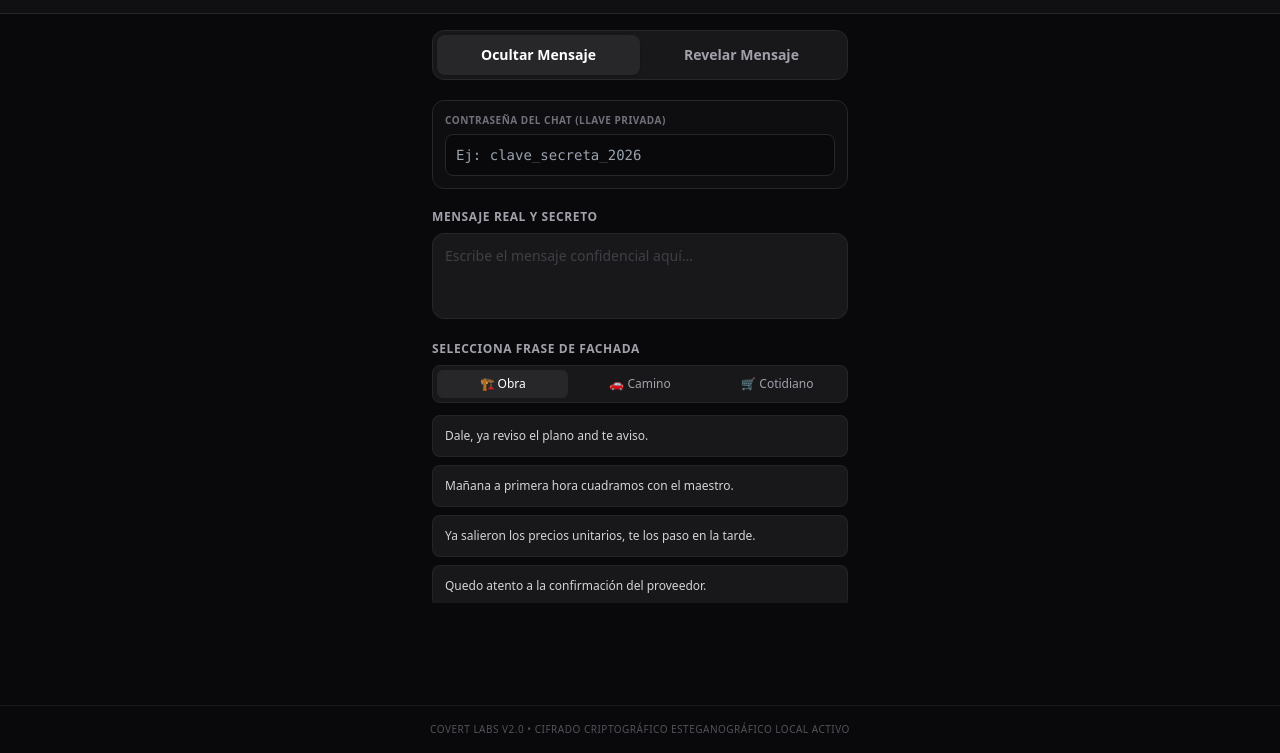
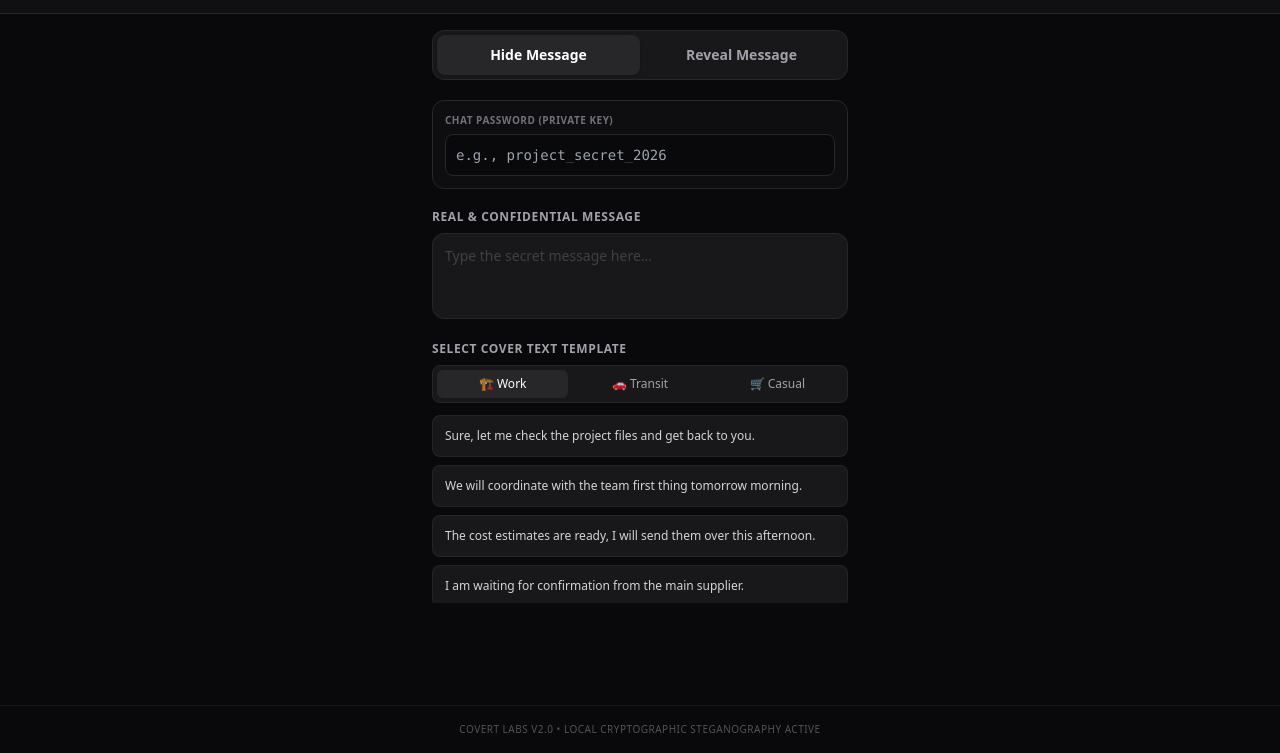
Before and after one commit to egomonumento-rgb/covert-app, a plain HTML site: page index.html in a window 1280 px wide. Shown: the part 47-800 px from the top of the page. Drawn offline with nearby package versions, Linux system fonts and the light colour scheme.

Commit message:
Update index.html

```diff
--- a/index.html
+++ b/index.html
@@ -1,5 +1,5 @@
 <!DOCTYPE html>
-<html lang="es">
+<html lang="en">
 <head>
     <meta charset="UTF-8">
     <meta name="viewport" content="width=device-width, initial-scale=1.0">
@@ -20,7 +20,7 @@
     <header class="border-b border-zinc-800 p-4 bg-zinc-900/50 backdrop-blur sticky top-0 z-50">
         <div class="max-w-md mx-auto flex justify-between items-center">
             <div class="flex items-center space-x-3">
-                <!-- Logo SVG de Seguridad Nativo -->
+                <!-- Native Security SVG Logo -->
                 <svg class="w-6 h-6 text-white" xmlns="http://www.w3.org/2000/svg" fill="none" viewBox="0 0 24 24" stroke-width="2.5" stroke="currentColor">
                     <path stroke-linecap="round" stroke-linejoin="round" d="M9 12.75L11.25 15 15 9.75m-3-7.036A11.959 11.959 0 013.598 6 11.99 11.99 0 003 9.749c0 5.592 3.824 10.29 9 11.623 5.176-1.332 9-6.03 9-11.622 0-1.31-.21-2.571-.598-3.751h-.152c-3.196 0-6.1-1.248-8.25-3.285z" />
                 </svg>
@@ -32,69 +32,69 @@
 
     <main class="flex-grow p-4 max-w-md mx-auto w-full space-y-5">
 
-        <!-- Tabs Principales -->
+        <!-- Main Tabs -->
         <div class="flex bg-zinc-900 p-1 rounded-xl border border-zinc-800">
             <button id="btn-tab-cifrar" class="w-1/2 py-2.5 text-sm font-semibold rounded-lg bg-zinc-800 text-white transition shadow" onclick="switchTab('cifrar')">
-                Ocultar Mensaje
+                Hide Message
             </button>
             <button id="btn-tab-descifrar" class="w-1/2 py-2.5 text-sm font-semibold rounded-lg text-zinc-400 hover:text-white transition" onclick="switchTab('descifrar')">
-                Revelar Mensaje
+                Reveal Message
             </button>
         </div>
 
-        <!-- Llave Compartida -->
+        <!-- Shared Secret Key -->
         <div class="bg-zinc-900/40 border border-zinc-800 p-3 rounded-xl space-y-1.5">
-            <label class="block text-[10px] font-bold uppercase tracking-wider text-zinc-500">Contraseña del Chat (Llave Privada)</label>
-            <input id="chat-password" type="password" class="w-full bg-zinc-950 border border-zinc-800 rounded-lg p-2.5 text-sm focus:outline-none focus:border-zinc-600 text-zinc-300 font-mono" placeholder="Ej: clave_secreta_2026">
+            <label class="block text-[10px] font-bold uppercase tracking-wider text-zinc-500">Chat Password (Private Key)</label>
+            <input id="chat-password" type="password" class="w-full bg-zinc-950 border border-zinc-800 rounded-lg p-2.5 text-sm focus:outline-none focus:border-zinc-600 text-zinc-300 font-mono" placeholder="e.g., project_secret_2026">
         </div>
 
-        <!-- SECCIÓN: OCULTAR -->
+        <!-- ENCRYPT SECTION -->
         <section id="section-cifrar" class="space-y-4">
             <div>
-                <label class="block text-xs font-semibold uppercase tracking-wider text-zinc-400 mb-2">Mensaje Real y Secreto</label>
-                <textarea id="mensaje-real" rows="3" class="w-full bg-zinc-900 border border-zinc-800 rounded-xl p-3 text-sm focus:outline-none focus:border-zinc-600 resize-none placeholder-zinc-700" placeholder="Escribe el mensaje confidencial aquí..."></textarea>
+                <label class="block text-xs font-semibold uppercase tracking-wider text-zinc-400 mb-2">Real & Confidential Message</label>
+                <textarea id="mensaje-real" rows="3" class="w-full bg-zinc-900 border border-zinc-800 rounded-xl p-3 text-sm focus:outline-none focus:border-zinc-600 resize-none placeholder-zinc-700" placeholder="Type the secret message here..."></textarea>
             </div>
 
-            <!-- Selector Rápido de Categorías Móvil -->
+            <!-- Mobile Category Quick Selector -->
             <div class="space-y-2">
-                <label class="block text-xs font-semibold uppercase tracking-wider text-zinc-400">Selecciona Frase de Fachada</label>
+                <label class="block text-xs font-semibold uppercase tracking-wider text-zinc-400">Select Cover Text Template</label>
                 <div class="flex space-x-1.5 bg-zinc-900 p-1 rounded-lg border border-zinc-800 overflow-x-auto">
-                    <button onclick="renderFrases('obra')" id="cat-obra" class="cat-btn flex-1 py-1.5 px-3 text-xs font-medium rounded-md bg-zinc-800 text-white whitespace-nowrap">🏗️ Obra</button>
-                    <button onclick="renderFrases('logistica')" id="cat-logistica" class="cat-btn flex-1 py-1.5 px-3 text-xs font-medium rounded-md text-zinc-400 hover:text-white whitespace-nowrap">🚗 Camino</button>
-                    <button onclick="renderFrases('cotidiano')" id="cat-cotidiano" class="cat-btn flex-1 py-1.5 px-3 text-xs font-medium rounded-md text-zinc-400 hover:text-white whitespace-nowrap">🛒 Cotidiano</button>
+                    <button onclick="renderFrases('work')" id="cat-work" class="cat-btn flex-1 py-1.5 px-3 text-xs font-medium rounded-md bg-zinc-800 text-white whitespace-nowrap">🏗️ Work</button>
+                    <button onclick="renderFrases('transit')" id="cat-transit" class="cat-btn flex-1 py-1.5 px-3 text-xs font-medium rounded-md text-zinc-400 hover:text-white whitespace-nowrap">🚗 Transit</button>
+                    <button onclick="renderFrases('casual')" id="cat-casual" class="cat-btn flex-1 py-1.5 px-3 text-xs font-medium rounded-md text-zinc-400 hover:text-white whitespace-nowrap">🛒 Casual</button>
                 </div>
 
-                <!-- Contenedor Dinámico de Frases Rápidas -->
+                <!-- Dynamic Quick Phrases Container -->
                 <div id="frases-container" class="grid grid-cols-1 gap-2 pt-1 max-h-48 overflow-y-auto">
-                    <!-- Inyectado por JS -->
+                    <!-- Injected by JS -->
                 </div>
             </div>
 
-            <!-- Contenedor del Resultado -->
+            <!-- Output Container -->
             <div id="resultado-cifrado-container" class="hidden space-y-2 pt-2">
-                <label class="block text-xs font-semibold uppercase tracking-wider text-zinc-500">Texto generado (El secreto ya está invisible adentro)</label>
+                <label class="block text-xs font-semibold uppercase tracking-wider text-zinc-500">Generated Text (Secret is now invisibly hidden inside)</label>
                 <div class="bg-zinc-900 border border-zinc-800 rounded-xl p-3 space-y-3">
                     <p id="resultado-cifrado-texto" class="bg-zinc-950 p-3 rounded-lg border border-zinc-800 text-sm text-zinc-300 break-words font-sans"></p>
                     <button onclick="copiarAlPortapapeles()" class="w-full bg-white text-black font-bold text-xs py-2.5 rounded-lg hover:bg-zinc-200 transition shadow">
-                        Copiar Mensaje Listo para WhatsApp
+                        Copy Message Ready for Chat
                     </button>
                 </div>
             </div>
         </section>
 
-        <!-- SECCIÓN: REVELAR -->
+        <!-- DECRYPT SECTION -->
         <section id="section-descifrar" class="hidden space-y-4">
             <div>
-                <label class="block text-xs font-semibold uppercase tracking-wider text-zinc-400 mb-2">Pegar Mensaje de WhatsApp</label>
-                <textarea id="texto-camuflado-input" rows="3" class="w-full bg-zinc-900 border border-zinc-800 rounded-xl p-3 text-sm focus:outline-none focus:border-zinc-600 resize-none placeholder-zinc-700" placeholder="Pega el texto de la fachada tal cual como llegó..."></textarea>
+                <label class="block text-xs font-semibold uppercase tracking-wider text-zinc-400 mb-2">Paste Chat Message</label>
+                <textarea id="texto-camuflado-input" rows="3" class="w-full bg-zinc-900 border border-zinc-800 rounded-xl p-3 text-sm focus:outline-none focus:border-zinc-600 resize-none placeholder-zinc-700" placeholder="Paste the cover text exactly as received..."></textarea>
             </div>
 
             <button onclick="procesarDescifrado()" class="w-full bg-zinc-800 text-white font-semibold text-sm py-3 rounded-xl hover:bg-zinc-700 border border-zinc-700 transition">
-                Extraer y Revelar Mensaje Oculto
+                Extract & Reveal Hidden Message
             </button>
 
             <div id="resultado-descifrar-container" class="hidden space-y-2 pt-2">
-                <label class="block text-xs font-bold uppercase tracking-wider text-emerald-500">⚠️ MENSAJE REVELADO</label>
+                <label class="block text-xs font-bold uppercase tracking-wider text-emerald-500">⚠️ DECRYPTED MESSAGE</label>
                 <div class="bg-emerald-950/20 border border-emerald-900/40 rounded-xl p-4 text-sm text-emerald-400 break-words">
                     <p id="resultado-descifrar-texto" class="font-medium tracking-wide"></p>
                 </div>
@@ -104,38 +104,39 @@
     </main>
 
     <footer class="p-4 text-center text-zinc-600 text-[10px] border-t border-zinc-900 tracking-wider uppercase">
-        Covert Labs v2.0 &bull; Cifrado Criptográfico Esteganográfico Local Activo
+        Covert Labs v2.0 &bull; Local Cryptographic Steganography Active
     </footer>
 
     <script>
+        // English contextual templates for international users
         const FACHADAS_TEMAS = {
-            obra: [
-                "Dale, ya reviso el plano and te aviso.",
-                "Mañana a primera hora cuadramos con el maestro.",
-                "Ya salieron los precios unitarios, te los paso en la tarde.",
-                "Quedo atento a la confirmación del proveedor.",
-                "Ya voy saliendo para la visita técnica."
+            work: [
+                "Sure, let me check the project files and get back to you.",
+                "We will coordinate with the team first thing tomorrow morning.",
+                "The cost estimates are ready, I will send them over this afternoon.",
+                "I am waiting for confirmation from the main supplier.",
+                "Heading out right now for the site technical review."
             ],
-            logistica: [
-                "Ya voy llegando al sitio.",
-                "Qué pena la demora, me agarró el trancón de siempre.",
-                "Voy manejando, apenas llegue te pego una timbrada.",
-                "Ya pasé por el punto, todo normal.",
-                "Voy en camino, nos vemos en 15."
+            transit: [
+                "Just arriving at the location now.",
+                "Sorry for the delay, got caught in heavy traffic.",
+                "Driving right now, will give you a call as soon as I arrive.",
+                "Just passed the main checkpoint, everything looks clear.",
+                "On my way, see you there in about 15 minutes."
             ],
-            cotidiano: [
-                "Listo, ya voy para allá con el pan y la leche.",
-                "Dale, nos vemos allá más tarde.",
-                "Ok, anotado.",
-                "Ya almorcé, voy de salida.",
-                "¿Al fin qué hacemos con lo de la cena?"
+            casual: [
+                "Sounds good, I am picking up some milk and bread on my way.",
+                "Alright, let's meet up there a bit later.",
+                "Okay, noted.",
+                "Just finished lunch, heading out now.",
+                "What's the plan for dinner tonight?"
             ]
         };
 
         const ZW_ZERO = '\u200B';
         const ZW_ONE = '\u200C';
 
-        window.onload = () => { renderFrases('obra'); };
+        window.onload = () => { renderFrases('work'); };
 
         function switchTab(tab) {
             const tabCifrar = document.getElementById('btn-tab-cifrar');
@@ -156,15 +157,24 @@
             }
         }
 
-        function renderFrases(categoria) {
-            document.querySelectorAll('.cat-btn').forEach(btn => {
-                btn.className = "cat-btn flex-1 py-1.5 px-3 text-xs font-medium rounded-md text-zinc-400 hover:text-white whitespace-nowrap";
-            });
-            document.getElementById(`cat-${categoria}`).className = "cat-btn flex-1 py-1.5 px-3 text-xs font-medium rounded-md bg-zinc-800 text-white whitespace-nowrap";
+        document.addEventListener('DOMContentLoaded', () => {
+    renderFrases('work');
+});
 
-            const container = document.getElementById('frases-container');
-            container.innerHTML = '';
+function renderFrases(categoria) {
+    document.querySelectorAll('.cat-btn').forEach(btn => {
+        btn.className = "cat-btn flex-1 py-1.5 px-3 text-xs font-medium rounded-md text-zinc-400 hover:text-white whitespace-nowrap";
+    });
 
+    const targetBtn = document.getElementById(`cat-${categoria}`);
+    if (targetBtn) {
+        targetBtn.className = "cat-btn flex-1 py-1.5 px-3 text-xs font-medium rounded-md bg-zinc-800 text-white whitespace-nowrap";
+    }
+
+    const container = document.getElementById('frases-container');
+    if (container) {
+        container.innerHTML = '';
+        if (FACHADAS_TEMAS[categoria]) {
             FACHADAS_TEMAS[categoria].forEach(frase => {
                 const btn = document.createElement('button');
                 btn.onclick = () => ejecutarCamuflajeInvisible(frase);
@@ -173,6 +183,8 @@
                 container.appendChild(btn);
             });
         }
+    }
+}
 
         function textToInvisible(text) {
             return text.split('').map(char => {
@@ -197,7 +209,7 @@
             const msgReal = document.getElementById('mensaje-real').value;
             const password = document.getElementById('chat-password').value;
 
-            if(!msgReal || !password) return alert('Por favor ingresa primero el mensaje secreto y la contraseña del chat');
+            if(!msgReal || !password) return alert('Please enter both the secret message and the chat password first');
 
             try {
                 const encrypted = CryptoJS.AES.encrypt(msgReal, password).toString();
@@ -208,7 +220,7 @@
                 document.getElementById('resultado-cifrado-texto').innerText = msgFinal;
                 document.getElementById('resultado-cifrado-container').scrollIntoView({ behavior: 'smooth' });
             } catch (error) {
-                alert('Error al generar el cifrado local.');
+                alert('Error generating local encryption.');
                 console.error(error);
             }
         }
@@ -217,16 +229,16 @@
             const textoCamuflado = document.getElementById('texto-camuflado-input').value;
             const password = document.getElementById('chat-password').value;
 
-            if(!textoCamuflado || !password) return alert('Ingresa el texto recibido y la contraseña del chat');
+            if(!textoCamuflado || !password) return alert('Please enter the received text and the chat password');
 
             document.getElementById('resultado-descifrar-container').classList.remove('hidden');
-            document.getElementById('resultado-descifrar-texto').innerText = "Buscando marcas invisibles y descifrando...";
+            document.getElementById('resultado-descifrar-texto').innerText = "Scanning invisible marks and decrypting...";
 
             try {
                 const zwMatches = textoCamuflado.split('').filter(char => char === ZW_ZERO || char === ZW_ONE).join('');
 
                 if (!zwMatches) {
-                    document.getElementById('resultado-descifrar-texto').innerText = "❌ No se encontraron datos ocultos invisibles en este texto.";
+                    document.getElementById('resultado-descifrar-texto').innerText = "❌ No invisible hidden data was found in this text.";
                     return;
                 }
 
@@ -235,12 +247,12 @@
                 const mensajeOriginal = bytes.toString(CryptoJS.enc.Utf8);
 
                 if (!mensajeOriginal) {
-                    document.getElementById('resultado-descifrar-texto').innerText = "❌ Contraseña incorrecta o el mensaje sufrió daños al copiarse.";
+                    document.getElementById('resultado-descifrar-texto').innerText = "❌ Incorrect password or corrupted data block.";
                 } else {
                     document.getElementById('resultado-descifrar-texto').innerText = mensajeOriginal;
                 }
             } catch (error) {
-                document.getElementById('resultado-descifrar-texto').innerText = "❌ Error crítico al extraer los datos ocultos.";
+                document.getElementById('resultado-descifrar-texto').innerText = "❌ Critical error extracting hidden data.";
                 console.error(error);
             }
         }
@@ -248,9 +260,9 @@
         function copiarAlPortapapeles() {
             const texto = document.getElementById('resultado-cifrado-texto').innerText;
             navigator.clipboard.writeText(texto).then(() => {
-                alert('¡Mensaje copiado! Ya tiene el secreto invisible adentro.');
+                alert('Message copied! The secret is invisibly embedded.');
             }).catch(err => {
-                alert('Error al copiar automáticamente.');
+                alert('Error copying text automatically.');
             });
         }
     </script>
```
